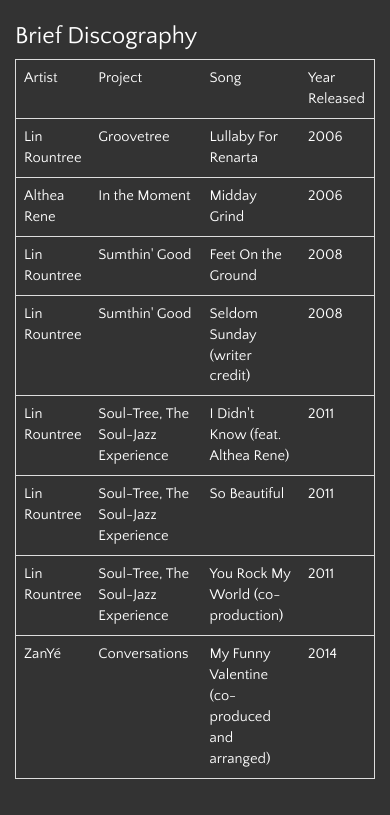
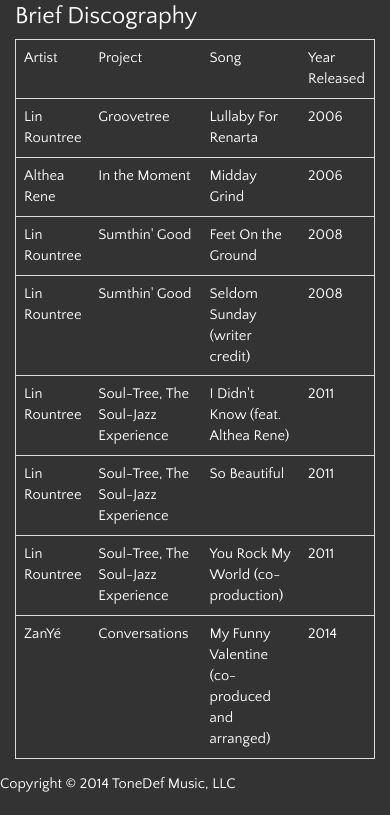
Before and after one commit to cuzintone/website, a plain HTML site: page aboutme.html in a window 390 px wide. Shown: the part 944-1759 px from the top of the page. Drawn offline with nearby package versions, Linux system fonts and the light colour scheme; a web font is replaced by a local one.

Commit message:
Remove &nbsp from columns

```diff
--- a/aboutme.html
+++ b/aboutme.html
@@ -60,7 +60,7 @@
             <div class="container">
 
             <div class="row"> <!-- row -->
-                <div class="col-md-3">&nbsp;</div>
+                <div class="col-md-3"></div>
                 <div class="col-md-7"> <!-- column -->
                     <p><!-- intro -->
                     Imagine the result of technology meeting creativity. Combine that with musical
@@ -149,9 +149,11 @@
                         </tr>
                     </table>
                 </div>
-                <div class="col-md-2">&nbsp;
-                </div>
-            </div>
+
+
         </section>
+        <footer>
+            <p>Copyright &copy; 2014 ToneDef Music, LLC</p>
+        </footer>
     </body>
 </html>
```
